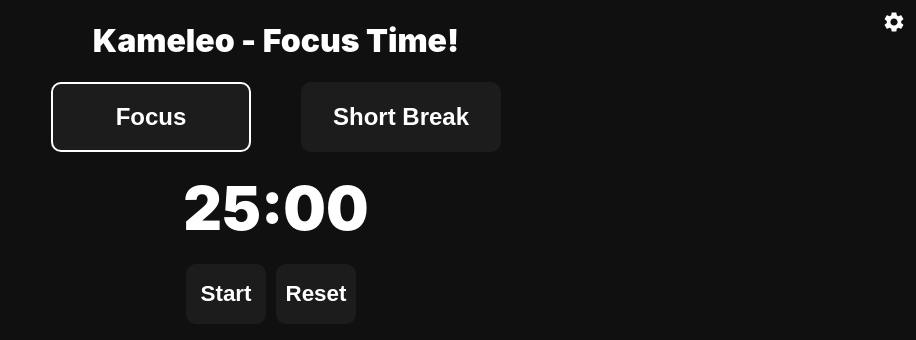
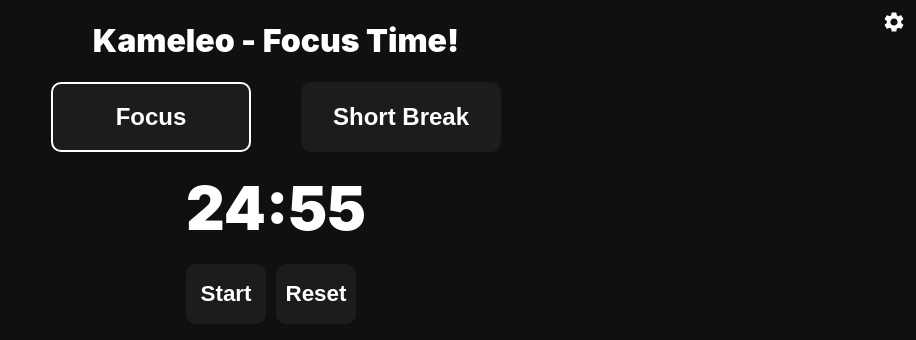
Before and after one commit to Hmcg23/focus-app, a React (Create React App) app: page / in a window 1280 px wide. Shown: the top 340 px of the page, without its empty margins (364-1280 px from the left). Built offline with nearby package versions, Linux system fonts and the light colour scheme; a web font is replaced by a local one.

Commit message:
add settings file and boilerplate code

```diff
--- a/src/App.js
+++ b/src/App.js
@@ -1,8 +1,10 @@
 import './App.css';
 import Pomodoro from './components/Pomodoro/Pomodoro';
 import SettingsIcon from '@mui/icons-material/Settings';
+import { useState } from 'react';
 
 function App() {
+  const [openSettings, setOpenSettings] = useState(false);
   return (
     <div className="App">
       <header className="header">
--- a/src/components/Pomodoro/Pomodoro.js
+++ b/src/components/Pomodoro/Pomodoro.js
@@ -9,34 +9,27 @@
   const [currentTimer, setCurrentTimer] = useState('focus');
   const [isPaused, setIsPaused] = useState(false);
 
-  console.log(currentTimer);
 
-  const currentTime = () => {
-    if (currentTimer === 'focus') {
-      setMinutes(25);
-      setSeconds(0);
-    } else if (currentTimer === 'short-break') {
-      setMinutes(5);
-      setSeconds(0);
-    }
-  }
 
   let timer;
   useEffect(() => {
-    currentTime();
     if (minutes === 0 && seconds === 0) {
       return () => clearInterval(timer);
     } else {
+      if (isPaused === true) {
+        clearInterval(timer);
+      } else if (isPaused === false) {
         // eslint-disable-next-line react-hooks/exhaustive-deps
         timer = setInterval(() => {
+
           setSeconds(seconds - 1);
-        currentTime();
         }, 1000);
+      }
+    }
 
     if (seconds === -1) {
       setMinutes(minutes - 1);
        setSeconds(59);
-      }
     }
 
     return () => clearInterval(timer);
@@ -45,8 +38,9 @@
 
   const handleClick = () => {
     showStart ? setShowStart(false) : setShowStart(true);
-    clearInterval(timer);
-    currentTime();
+    isPaused === false ? setIsPaused(true) : setIsPaused(false);
+    console.log(isPaused);
+    return () => clearInterval(timer);
   }
 
 
```
Also changed, not shown: src/components/Settings/Settings.js (added, +10 -0 lines). Lines whose indentation alone changed are shown as unchanged.
